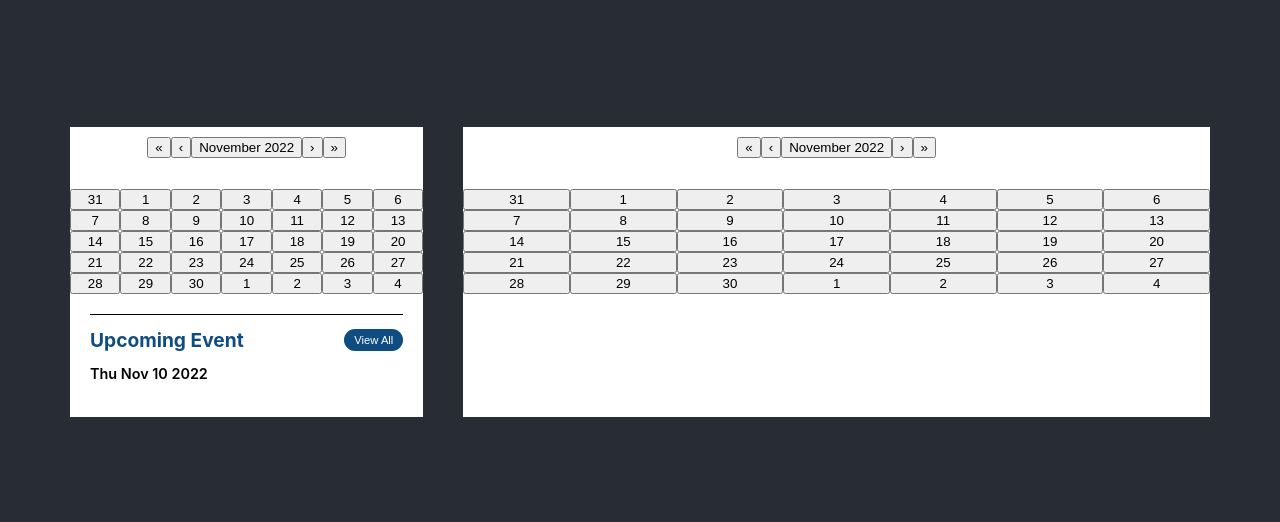
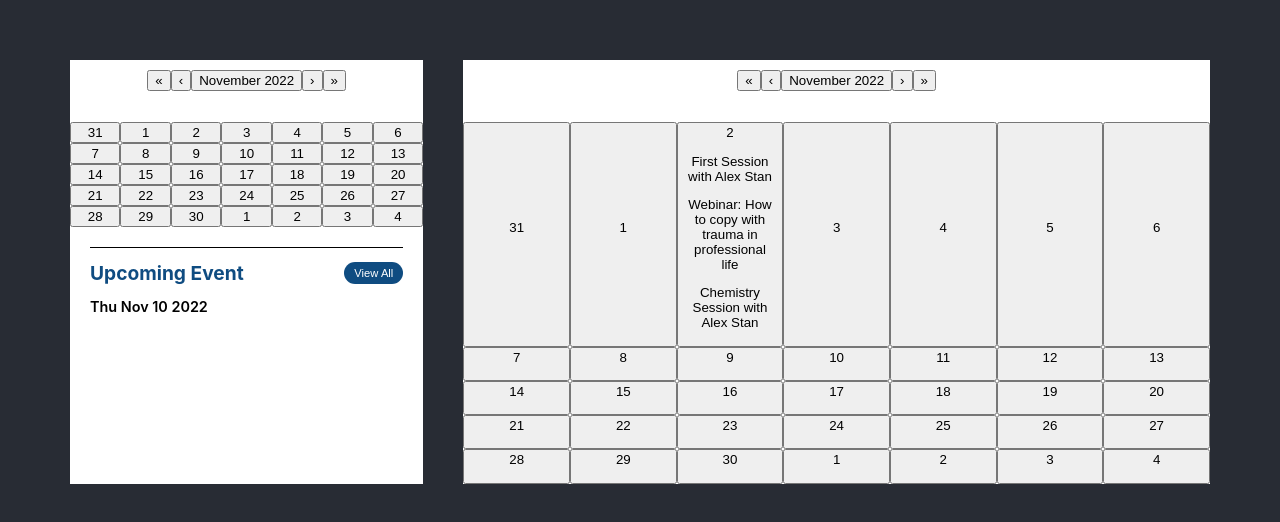
Before and after one commit to HoangTuan0611/calendar, a React (Create React App) app: page / in a window 1280 px wide. Shown: the part 128-650 px from the top of the page. Built offline with nearby package versions, Linux system fonts and the light colour scheme.

Commit message:
add logic show data calendar

```diff
--- a/src/components/calendar/Calendar.jsx
+++ b/src/components/calendar/Calendar.jsx
@@ -1,18 +1,53 @@
-import React, { useState } from "react";
+import React, { useState, useMemo } from "react";
 import { Calendar as CalendarComponent } from "react-calendar";
-import Time from "./Time";
+import { events } from "../../data/fake-data";
+import dayjs from "dayjs";
 
 const Calendar = () => {
   const [date, setDate] = useState(new Date());
   const [showTime, setShowTime] = useState(false);
+
+  const eventD = useMemo(() => {
+    let resultD = [];
+    events.forEach((item) => {
+      resultD.push({ time: item.from, title: item.title });
+    });
+    return resultD;
+  }, [events]);
+
   return (
     <div className="calendar__block">
       <CalendarComponent
         onChange={setDate}
         value={date}
         onClickDay={() => setShowTime(true)}
+        tileContent={({ date, view }) => {
+          // console.log("eventD", eventD);
+          // eventD.forEach((item) => {
+          //   return console.log("item", Number(dayjs(item).format("MM")));
+          // });
+          const _temp = eventD.filter(
+            // dayjs month return 1 -12, but getMonth() of JS language return 0 -11
+            (item) =>
+              Number(dayjs(item.time).format("DD")) ===
+                Number(date.getDate()) &&
+              Number(dayjs(item.time).format("MM")) ===
+                Number(date.getMonth() + 1) &&
+              Number(dayjs(item.time).format("YYYY")) ===
+                Number(date.getFullYear())
+          );
+          //console.log("_temp", Number(date.getMonth()));
+          //console.log("eventD title", eventD.title);
+          console.log("_temp",_temp);
+          return _temp && view === "month" ? (
+            <p>
+              {_temp.map((item) => {
+               return <p> {item.title} </p>
+              })}
+            </p>
+          ) : null;
+        }}
       />
-      {/* {date.toDateString()} */}
     </div>
   );
 };
--- a/src/components/eventBlock/EventBlock.jsx
+++ b/src/components/eventBlock/EventBlock.jsx
@@ -36,40 +36,11 @@
   }, [selectedDate]);
   //console.log('asf',selectedDate);
 
-  const eventD = useMemo(() => {
-    let resultD = [];
-    events.forEach((item) => {
-      resultD.push(item.from);
-    });
-    return resultD;
-  }, [events]);
   return (
     <div className="event__block">
       <Calendar
         onChange={setDate}
         value={date}
-        tileContent={({ activeStartDate, date, view }) => {
-          if (eventD.find((item) => dayjs(item.from).format("DD") === 11)) {
-            return "1234";
-          }
-        }}
-        // tileContent={({ activeStartDate, date, view }) => {
-        //   let _date = date.getDate();
-        //   let _month = date.getMonth();
-        //   let _year = date.getFullYear();
-        //   events.forEach((item) => {
-        //     // if (
-        //     //   //   _year === dayjs(item.from).format("YY") &&
-        //     //   //   _month === dayjs(item.from).format("MM") &&
-        //     //   _date === dayjs(item.from).format("DD")
-        //     // ) {
-        //     //   return <p>It's Sunday!</p>;
-        //     // } else {
-        //     //   return <p>It's Sunday!</p>;
-        //     // }
-        //   });
-        // }}
-        // showWeekNumbers
         onClickDay={(value) => setSelectedDate(value)}
       />
       <div className="upcoming__event">
```
